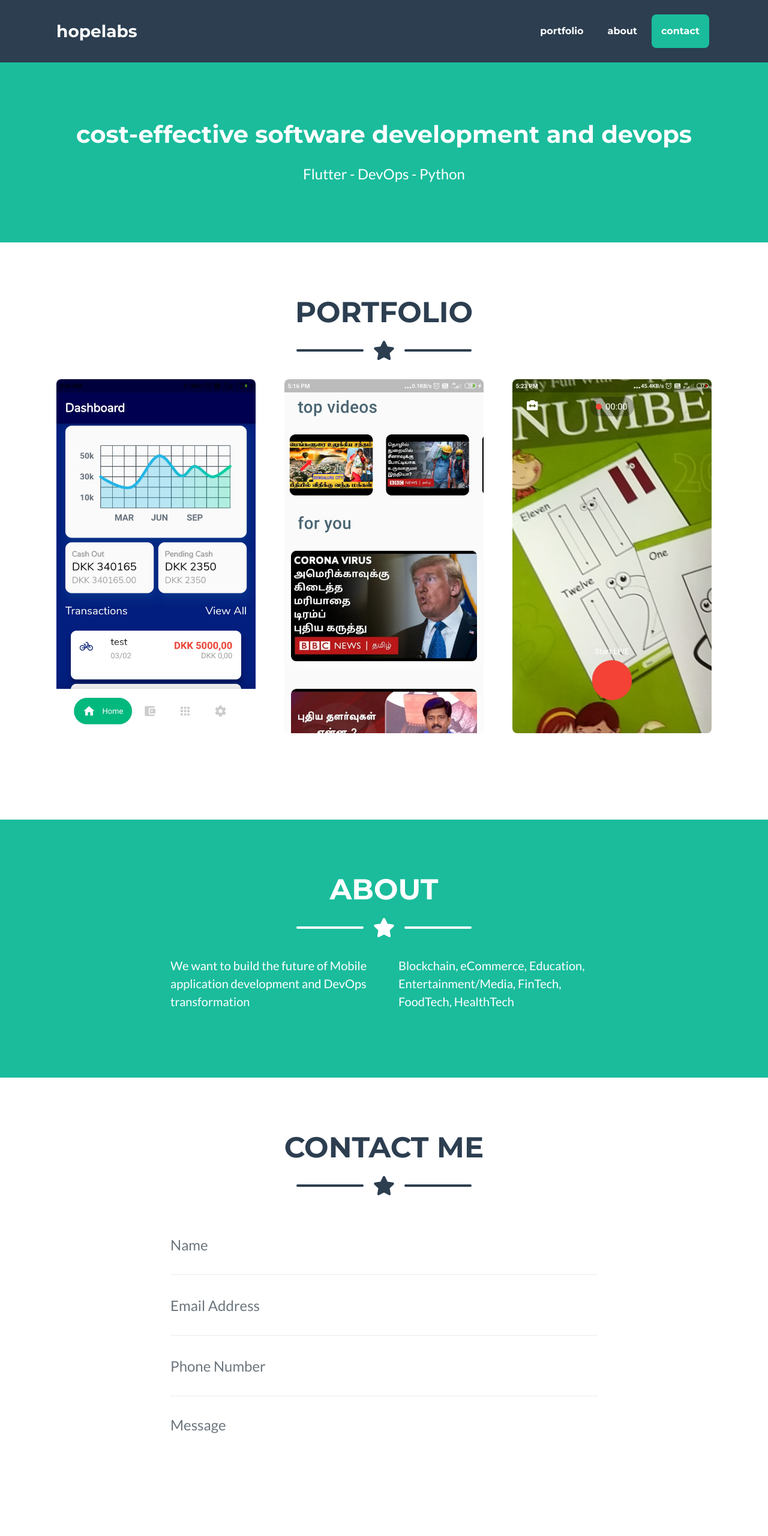
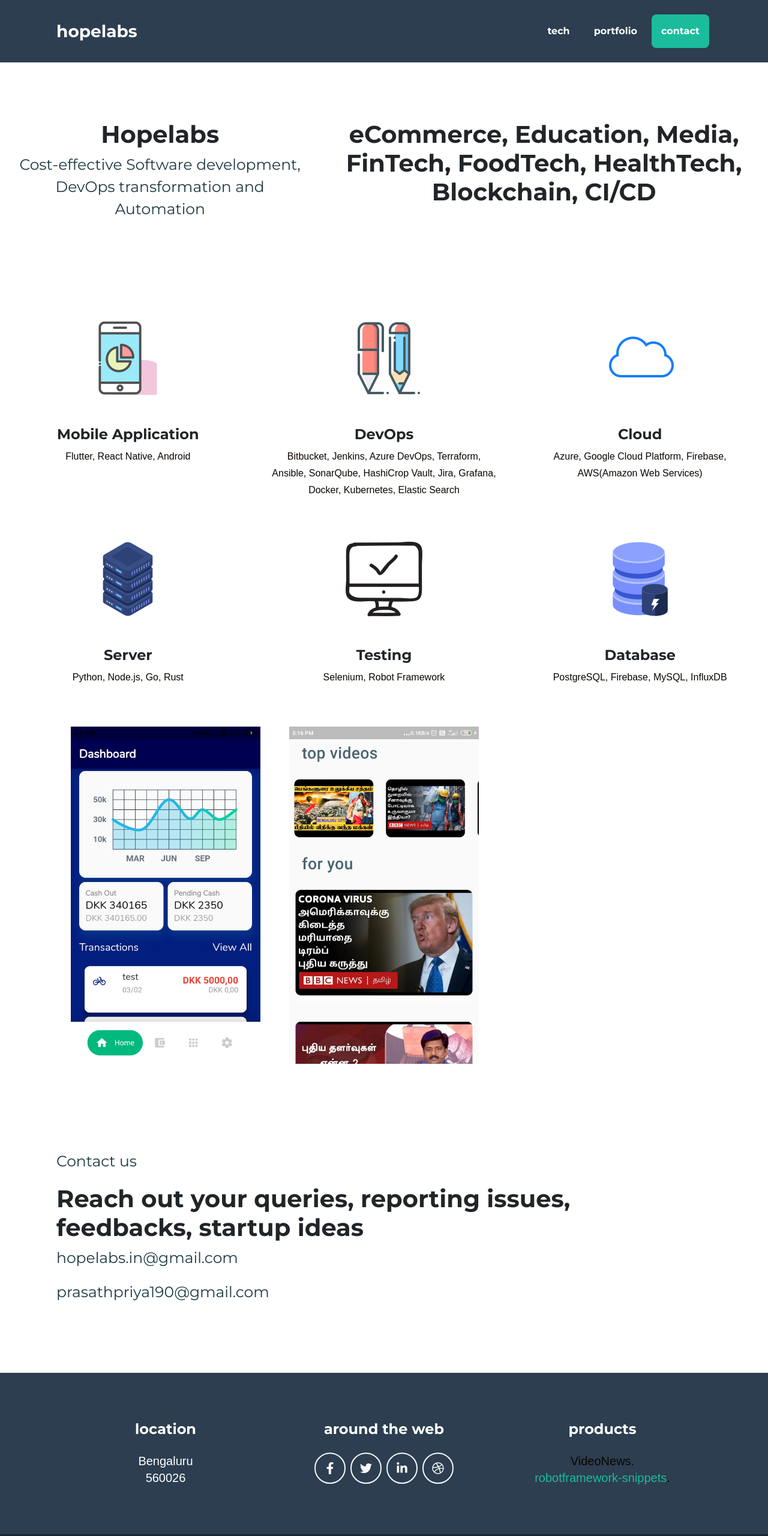
Before and after one commit to hopelabs/hopelabs.github.io, a plain HTML site: page index.html in a window 1280 px wide. Shown: the top 2560 px of the page at 60% size. Drawn offline with nearby package versions, Linux system fonts and the light colour scheme.

Commit message:
Updated the design

```diff
--- a/index.html
+++ b/index.html
@@ -5,7 +5,7 @@
         <meta name="viewport" content="width=device-width, initial-scale=1, shrink-to-fit=no" />
         <meta name="description" content="" />
         <meta name="author" content="" />
-        <title>Hopelabs</title>
+        <title>Hopelabs, Continous Integration, Deployment, Flutter, Python</title>
         <!-- Font Awesome icons (free version)-->
         <script src="https://use.fontawesome.com/releases/v5.12.1/js/all.js" crossorigin="anonymous"></script>
         <!-- Google fonts-->
@@ -21,35 +21,87 @@
                 <a class="navbar-brand js-scroll-trigger" href="#page-top">Hopelabs</a><button class="navbar-toggler navbar-toggler-right font-weight-bold bg-primary text-white rounded" type="button" data-toggle="collapse" data-target="#navbarResponsive" aria-controls="navbarResponsive" aria-expanded="false" aria-label="Toggle navigation">Menu <i class="fas fa-bars"></i></button>
                 <div class="collapse navbar-collapse" id="navbarResponsive">
                     <ul class="navbar-nav ml-auto">
+                        <li class="nav-item mx-0 mx-lg-1"><a class="nav-link py-3 px-0 px-lg-3 rounded js-scroll-trigger" href="#tech">Tech</a></li>
                         <li class="nav-item mx-0 mx-lg-1"><a class="nav-link py-3 px-0 px-lg-3 rounded js-scroll-trigger" href="#portfolio">Portfolio</a></li>
-                        <li class="nav-item mx-0 mx-lg-1"><a class="nav-link py-3 px-0 px-lg-3 rounded js-scroll-trigger" href="#about">About</a></li>
                         <li class="nav-item mx-0 mx-lg-1"><a class="nav-link py-3 px-0 px-lg-3 rounded js-scroll-trigger" href="#contact">Contact</a></li>
                     </ul>
                 </div>
             </div>
         </nav>
         <!-- Masthead-->
-        <header class="masthead bg-primary text-white text-center">
-            <div class="container d-flex align-items-center flex-column">
-                <!-- <img class="masthead-avatar mb-5" src="assets/img/avataaars.svg" alt="" />-->
-                <h1 class="text-lowercase mb-4">Cost-effective Software development and DevOps </h1>
-
-                <!-- Masthead Subheading-->
-                <p class="masthead-subheading font-weight-light mb-0">Flutter - DevOps - Python</p>
+        <header class="masthead text-center">
+           <div class="row">
+            <div class="col-lg-5 col-md-6 col-sm-6">
+                <h1>Hopelabs</h1>
+                <p class="hopesubtitle">Cost-effective Software development, DevOps transformation and Automation</p>
             </div>
+            <div class="col-lg-7 col-md-6 col-sm-6">
+                <h1>eCommerce, Education, Media, FinTech, FoodTech, HealthTech, Blockchain, CI/CD</h1>
+            </div>
+           </div>
         </header>
         <!-- Portfolio Section-->
-        <section class="page-section portfolio" id="portfolio">
+        <section class="portfolio" id="tech">
+            <div class="row">
+                <div class="card-block col-lg-4 col-md-4 col-sm-6">
+                    <span>
+                        <div class="card-image  image-is-hexagon " style="background-image:url(assets/img/tech/mobile.png);"></div>
+                        <div class="card-content">
+                            <h4 class="card-title-big">Mobile Application</h4>
+                            <p>Flutter, React Native, Android </p>
+                          </div>
+                    </span>
+                </div>
+                <div class="card-block col-lg-4 col-md-4 col-sm-6">
+                    <span>
+                        <div class="card-image  image-is-hexagon " style="background-image:url(assets/img/tech/devops.png);"></div>
+                        <div class="card-content">
+                            <h4 class="card-title-big">DevOps</h4>
+                            <p>Bitbucket, Jenkins, Azure DevOps, Terraform, Ansible, SonarQube, HashiCrop Vault, Jira, Grafana, Docker, Kubernetes, Elastic Search</p>
+                          </div>
+                    </span>
+                </div>
+                <div class="card-block col-lg-4 col-md-4 col-sm-6">
+                    <span>
+                        <div class="card-image  image-is-hexagon " style="background-image:url(assets/img/tech/cloud.png);"></div>
+                        <div class="card-content">
+                            <h4 class="card-title-big">Cloud</h4>
+                            <p>Azure, Google Cloud Platform, Firebase, AWS(Amazon Web Services)</p>
+                          </div>
+                    </span>
+                </div>
+                <div class="card-block col-lg-4 col-md-4 col-sm-6">
+                    <span>
+                        <div class="card-image  image-is-hexagon " style="background-image:url(assets/img/tech/server.png);"></div>
+                        <div class="card-content">
+                            <h4 class="card-title-big">Server</h4>
+                            <p>Python, Node.js, Go, Rust</p>
+                          </div>
+                    </span>
+                </div>
+                <div class="card-block col-lg-4 col-md-4 col-sm-6">
+                    <span>
+                        <div class="card-image  image-is-hexagon " style="background-image:url(assets/img/tech/testing.png);"></div>
+                        <div class="card-content">
+                            <h4 class="card-title-big">Testing</h4>
+                            <p>Selenium, Robot Framework</p>
+                          </div>
+                    </span>
+                </div>
+                <div class="card-block col-lg-4 col-md-4 col-sm-6">
+                    <span>
+                        <div class="card-image  image-is-hexagon " style="background-image:url(assets/img/tech/database.png);"></div>
+                        <div class="card-content">
+                            <h4 class="card-title-big">Database</h4>
+                            <p>PostgreSQL, Firebase, MySQL, InfluxDB</p>
+                          </div>
+                    </span>
+                </div>
+            </div>
+        </section>
+        <!-- About Section-->
+        <section class="mb-0" id="portfolio">
             <div class="container">
-                <!-- Portfolio Section Heading-->
-                <h2 class="page-section-heading text-center text-uppercase text-secondary mb-0">Portfolio</h2>
-                <!-- Icon Divider-->
-                <div class="divider-custom">
-                    <div class="divider-custom-line"></div>
-                    <div class="divider-custom-icon"><i class="fas fa-star"></i></div>
-                    <div class="divider-custom-line"></div>
-                </div>
-                <!-- Portfolio Grid Items-->
                 <div class="row">
                     <!-- Portfolio Item 1-->
                     <div class="col-md-6 col-lg-4 mb-5">
@@ -69,84 +121,16 @@
                             <img class="img-fluid" src="assets/img/portfolio/videonews_app.jpg" alt="" />
                         </div>
                     </div>
-                    <!-- Portfolio Item 3-->
-                    <div class="col-md-6 col-lg-4 mb-5">
-                        <div class="portfolio-item mx-auto" data-toggle="modal" data-target="#portfolioModal3">
-                            <div class="portfolio-item-caption d-flex align-items-center justify-content-center h-100 w-100">
-                                <div class="portfolio-item-caption-content text-center text-white"><i class="fas fa-plus fa-3x"></i></div>
-                            </div>
-                            <img class="img-fluid" src="assets/img/portfolio/education_app.jpg" alt="" />
-                        </div>
-                    </div>
-
                </div>
-            </div>
-        </section>
-        <!-- About Section-->
-        <section class="page-section bg-primary text-white mb-0" id="about">
-            <div class="container">
-                <!-- About Section Heading-->
-                <h2 class="page-section-heading text-center text-uppercase text-white">About</h2>
-                <!-- Icon Divider-->
-                <div class="divider-custom divider-light">
-                    <div class="divider-custom-line"></div>
-                    <div class="divider-custom-icon"><i class="fas fa-star"></i></div>
-                    <div class="divider-custom-line"></div>
-                </div>
-                <!-- About Section Content-->
-                <div class="row">
-                    <div class="col-lg-4 ml-auto"><p class="lead">We want to build the future of Mobile application development and DevOps transformation</p></div>
-                    <div class="col-lg-4 mr-auto"><p class="lead">Blockchain, eCommerce, Education, Entertainment/Media, FinTech, FoodTech, HealthTech</p></div>
-                </div>
-                <!-- About Section Button-->
-              </div>
+			    </div>
         </section>
         <!-- Contact Section-->
         <section class="page-section" id="contact">
             <div class="container">
-                <!-- Contact Section Heading-->
-                <h2 class="page-section-heading text-center text-uppercase text-secondary mb-0">Contact Me</h2>
-                <!-- Icon Divider-->
-                <div class="divider-custom">
-                    <div class="divider-custom-line"></div>
-                    <div class="divider-custom-icon"><i class="fas fa-star"></i></div>
-                    <div class="divider-custom-line"></div>
-                </div>
-                <!-- Contact Section Form-->
-                <div class="row">
-                    <div class="col-lg-8 mx-auto">
-                        <!-- To configure the contact form email address, go to mail/contact_me.php and update the email address in the PHP file on line 19.-->
-                        <form id="contactForm" name="sentMessage" novalidate="novalidate">
-                            <div class="control-group">
-                                <div class="form-group floating-label-form-group controls mb-0 pb-2">
-                                    <label>Name</label><input class="form-control" id="name" type="text" placeholder="Name" required="required" data-validation-required-message="Please enter your name." />
-                                    <p class="help-block text-danger"></p>
-                                </div>
-                            </div>
-                            <div class="control-group">
-                                <div class="form-group floating-label-form-group controls mb-0 pb-2">
-                                    <label>Email Address</label><input class="form-control" id="email" type="email" placeholder="Email Address" required="required" data-validation-required-message="Please enter your email address." />
-                                    <p class="help-block text-danger"></p>
-                                </div>
-                            </div>
-                            <div class="control-group">
-                                <div class="form-group floating-label-form-group controls mb-0 pb-2">
-                                    <label>Phone Number</label><input class="form-control" id="phone" type="tel" placeholder="Phone Number" required="required" data-validation-required-message="Please enter your phone number." />
-                                    <p class="help-block text-danger"></p>
-                                </div>
-                            </div>
-                            <div class="control-group">
-                                <div class="form-group floating-label-form-group controls mb-0 pb-2">
-                                    <label>Message</label><textarea class="form-control" id="message" rows="5" placeholder="Message" required="required" data-validation-required-message="Please enter a message."></textarea>
-                                    <p class="help-block text-danger"></p>
-                                </div>
-                            </div>
-                            <br />
-                            <div id="success"></div>
-                            <div class="form-group"><button class="btn btn-primary btn-xl" id="sendMessageButton" type="submit">Send</button></div>
-                        </form>
-                    </div>
-                </div>
+                <p class="hopesubtitle">Contact us</p>
+                <h1>Reach out your queries, reporting issues, feedbacks, startup ideas</h1>
+                <p class="hopesubtitle">hopelabs.in@gmail.com</p>
+                <p class="hopesubtitle">prasathpriya190@gmail.com</p>
             </div>
         </section>
         <!-- Footer-->
@@ -156,7 +140,7 @@
                     <!-- Footer Location-->
                     <div class="col-lg-4 mb-5 mb-lg-0">
                         <h4 class="text-lowercase mb-4">Location</h4>
-                        <p class="lead mb-0">Vadalur<br />607303</p>
+                        <p class="lead mb-0 text-white">Bengaluru<br />560026</p>
                     </div>
                     <!-- Footer Social Icons-->
                     <div class="col-lg-4 mb-5 mb-lg-0">
@@ -167,6 +151,7 @@
                     <div class="col-lg-4">
                         <h4 class="text-lowercase mb-4">Products</h4>
                         <p class="lead mb-0">VideoNews</a>.</p>
+                        <p class="lead mb-0"><a href="https://github.com/selvakumardreams/robotframework-snippets" target="_blank">robotframework-snippets</a>.</p>
                     </div>
                 </div>
             </div>
```
Also changed, not shown: assets/img/character.jpg (added), assets/img/portfolio/education_app.png (added), assets/img/tech/cloud.png (added), assets/img/tech/database.png (added), assets/img/tech/devops.png (added), assets/img/tech/mobile.png (added), assets/img/tech/server.png (added), assets/img/tech/testing.png (added), css/styles.css.
